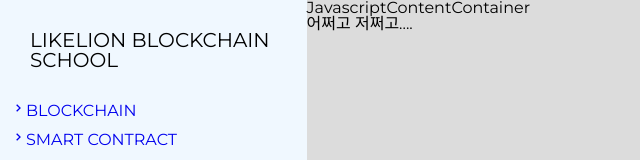
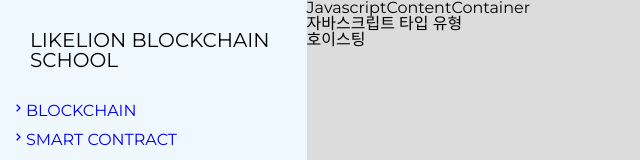
Before and after one commit to azerclion/likelionblockchain, a React (Create React App) app: page /javascript/content01 in a window 1280 px wide. Shown: the top 160 px of the page, without its empty margins (0-640 px from the left). Built offline with nearby package versions, Linux system fonts and the light colour scheme.

Commit message:
Content.js add <h2>

```diff
--- a/src/pages/javascriptPage/JavascriptContent.js
+++ b/src/pages/javascriptPage/JavascriptContent.js
@@ -16,7 +16,8 @@
       <div>
         JavascriptContentContainer
         <div>
-          <p>어쩌고 저쩌고....</p>
+          <h2>자바스크립트 타입 유형</h2>
+          <h2>호이스팅</h2>
         </div>
       </div>
     </JavascriptContentContainer>
```
